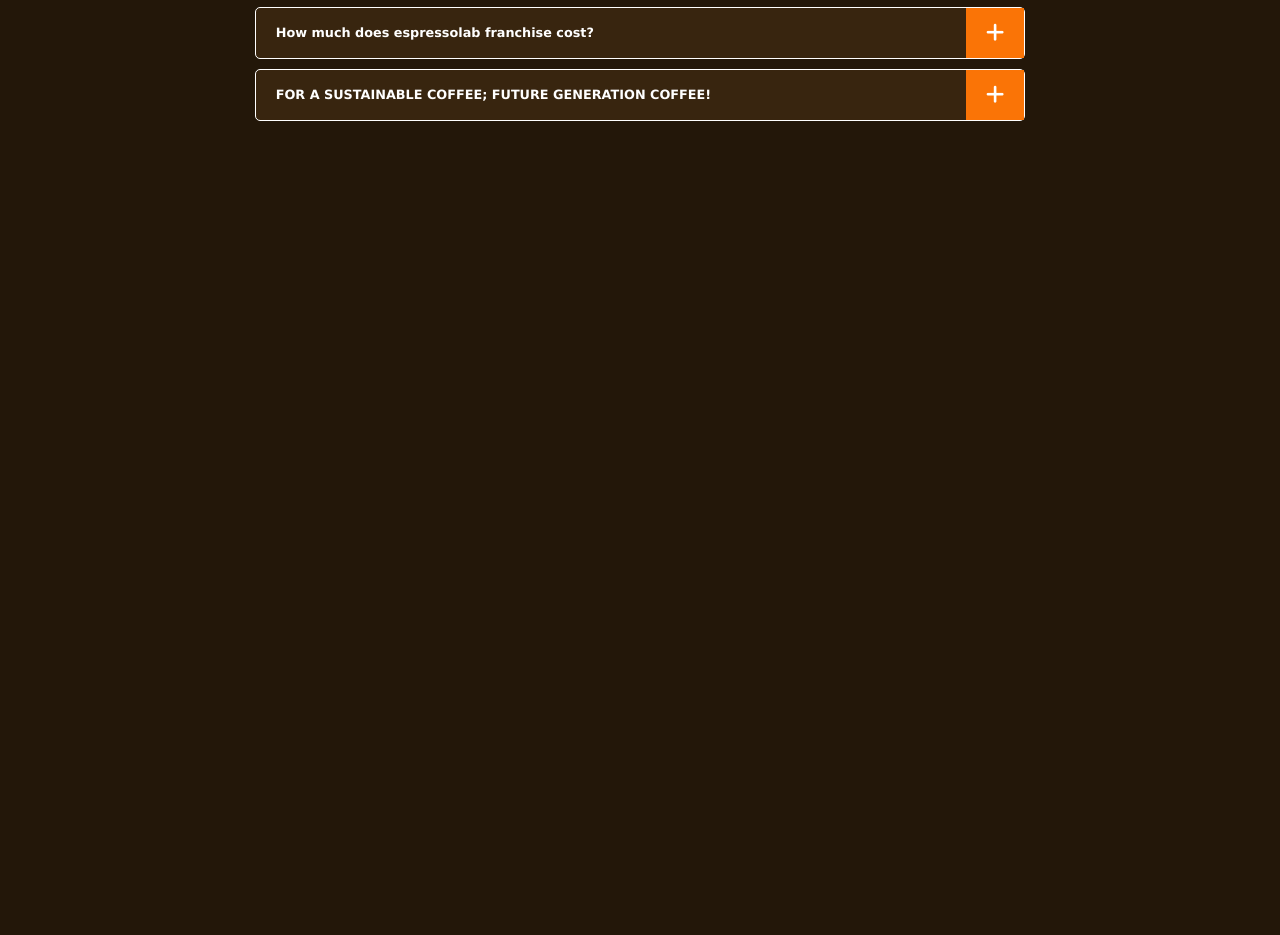
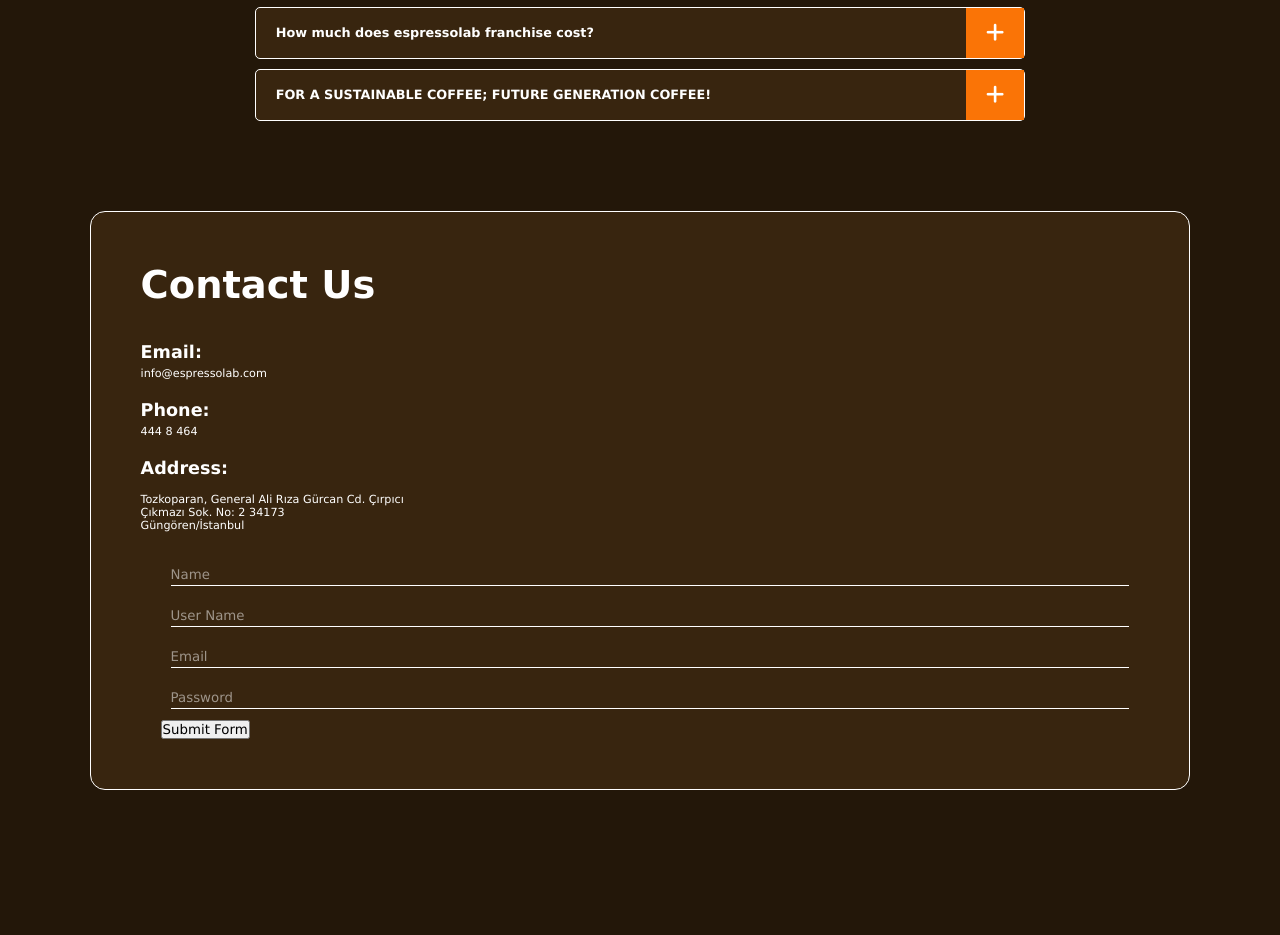
Before and after one commit to grbzemir/Building-Frontend-Espressolab-Website-Homepage-with-HTML-CSS-JS, a plain HTML site: page index.html in a window 1280 px wide. Shown: the part 2008-2943 px from the top of the page. Before the commit the page ends 2219 px from the top, so only its background shows below. Drawn offline with Linux system fonts and the light colour scheme.

Commit message:
first commit

```diff
--- a/index.html
+++ b/index.html
@@ -1,5 +1,5 @@
 <!DOCTYPE html>
-<html lang="en">
+<lang="en">
     <head>
         <meta charset="UTF-8">
         <meta name="viewport" content="width=device-width, initial-scale=1.0">
@@ -14,7 +14,7 @@
             crossorigin="anonymous" referrerpolicy="no-referrer" />
 
     </head>
-    <body>
+    <div>
 
         <div class="body">
             <header>
@@ -231,7 +231,44 @@
                     </div>
                 </div>
             </div>
+
+            <div class="sec5">
+                <h1>
+                    Contact Us
+                </h1>
+                <div class="container">
+                    <div>
+                        <h3>Email:</h3>
+                        <p>info@espressolab.com</p>
+                        <h3>Phone:</h3>
+                        <p>444 8 464</p>
+                        <h3>Address:</h3>
+                        <p><pre>
+Tozkoparan, General Ali Rıza Gürcan Cd. Çırpıcı
+Çıkmazı Sok. No: 2 34173
+Güngören/İstanbul
+                        </pre></p>
+                    </div>
+                </div>
+                    <form action="">
+                        <input type="text" placeholder="Name">
+                        <input type="email" placeholder="User Name">
+                        <input type="email" placeholder="Email">
+                        <input type="password" placeholder="Password">
+                        <button class="submit" class="btn-1">Submit Form</button>
+                    </form>
+            </div>
+             <div></div>
+                <div>
+                    <a href="#"><i class="fa-brands fa-facebook"></i></a>
+                    <a href="#"><i class="fa-brands fa-twitter"></i></a>
+                    <a href="#"><i class="fa-brands fa-instagram"></i></a>
+                    <a href="#"><i class="fa-brands fa-youtube"></i></a>
+
+                </div>
+             </div>
         </div>
+    </div>
         <script src="script.js"></script>
     </body>
 </html>
--- a/style.css
+++ b/style.css
@@ -291,3 +291,97 @@ header div:nth-child(3) ul li:hover {
     display: block;
 
 }
+
+
+.sec5 {
+    background-color: #38250f;
+    border: 1px solid white;
+    border-radius: 15px;
+    padding: 50px;
+    color: white;
+    margin-bottom: 150px;
+
+}
+
+.sec5 h1 {
+    font-size: 2.4rem;
+
+}
+
+.sec5 .container {
+    display: flex;
+    justify-content: space-between;
+    padding-top: 25px;
+}
+
+.sec5 h3 {
+    font-size: 1.1rem;
+    padding: 10px 0;
+    padding-bottom: 5px;
+
+}
+
+.sec5 p,
+.sec5 pre {
+
+    font-size: 0.7rem;
+    margin-bottom: 10px;
+}
+
+.sec5 .container div:nth-child(2) {
+
+    margin-left: 0px;
+    width: 69%;
+
+}
+
+.sec5 form {
+    padding: 0 20px;
+}
+
+.sec5 input {
+    width: 100%;
+    background-color: transparent;
+    outline: none;
+    border: none;
+    border-bottom: 1px solid white;
+    margin: 10px;
+    line-height: 20px;
+    color: white;
+
+}
+
+.sec5 input::placeholder {
+    color: rgba(265, 255, 265, 0.514);
+}
+
+.sec5 .btn-1 {
+    margin-top: 20px;
+}
+
+.sec5 .container div:nth-child(3) {
+    width: 2px;
+    height: 100px;
+    background-color: 70px;
+    margin-top: 70px 0;
+}
+
+.sec5 .container div:nth-child(4) {
+
+    display: Flex;
+    flex-direction: column;
+}
+
+.sec5 a {
+    border: 1px solid white;
+    border-radius: 50%;
+    display: flex;
+    align-items: center;
+    justify-content: center;
+    width: 40px;
+    height: 40px;
+    text-decoration: none;
+    color: white;
+    margin: 10px 0;
+    transition: all 0.2s;
+}
```
